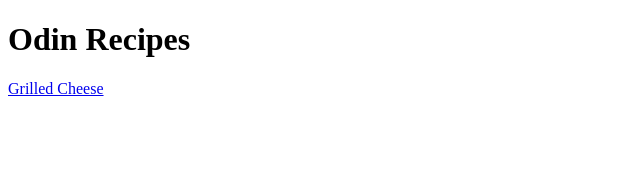
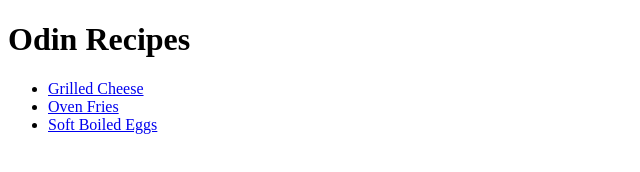
Before and after one commit to Lexiconius/odin-recipes, a plain HTML site: page index.html in a window 1280 px wide. Shown: the whole page, without its empty margins (0-640 px from the left). Drawn offline with Linux system fonts and the light colour scheme.

Commit message:
Add links to all recipes on index

```diff
--- a/index.html
+++ b/index.html
@@ -7,6 +7,10 @@
     <body>
         <h1>Odin Recipes</h1>
 
-        <a href="grilledcheese.html">Grilled Cheese</a>
+        <ul>
+            <li><a href="recipes/grilledcheese.html">Grilled Cheese</a></li>
+            <li><a href="recipes/ovenfries.html">Oven Fries</a></li>
+            <li><a href="recipes/softboiledeggs.html">Soft Boiled Eggs</a></li>
+        </ul>
     </body>
 </html>
```
